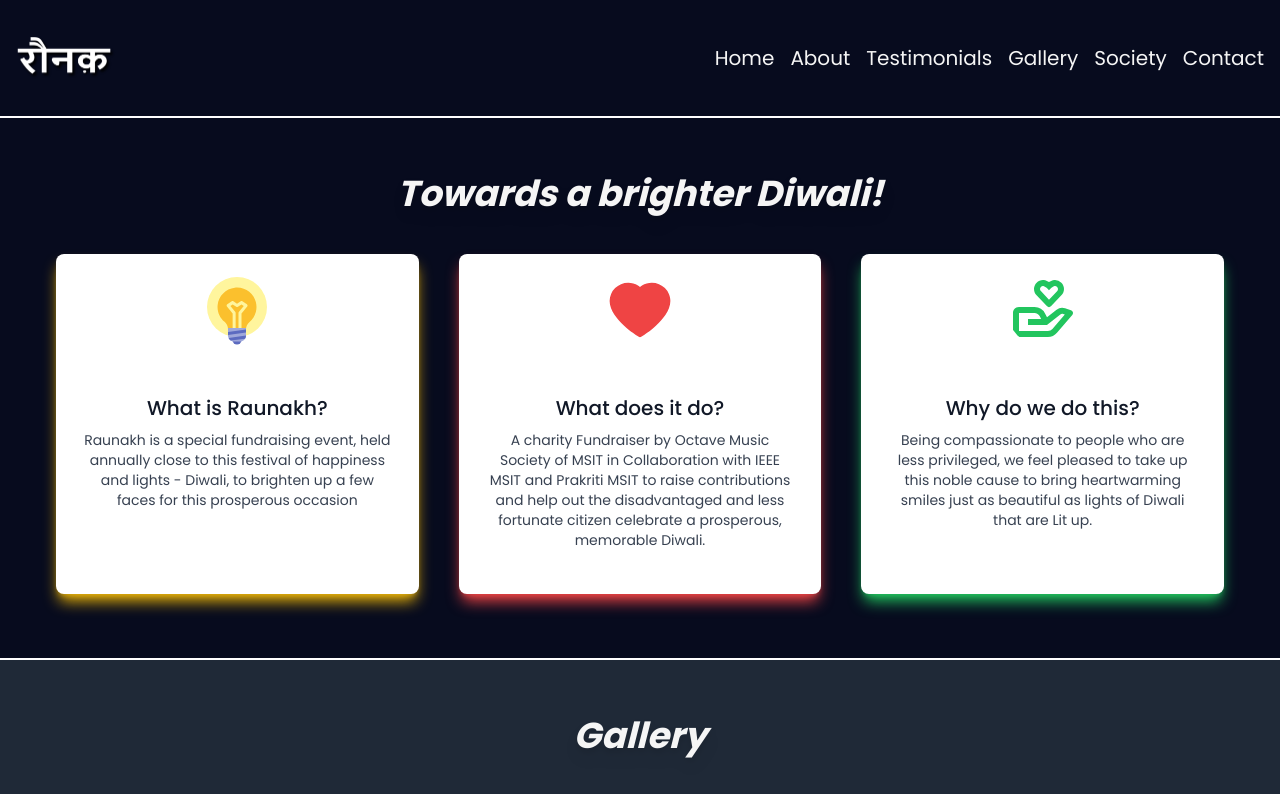
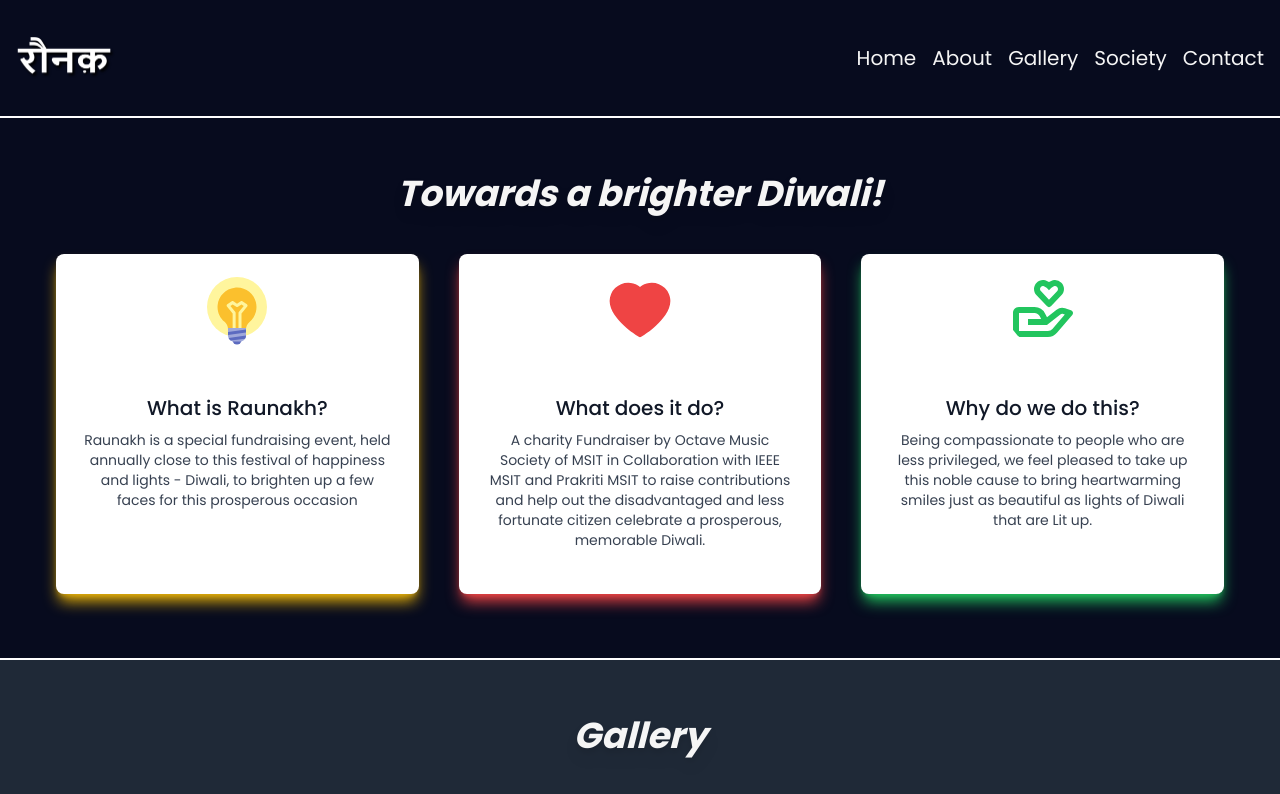
Before and after one commit to Im-Abhi/Raunakh-22, a React (Create React App) app in the folder client/: page / in a window 1280 px wide. Shown: the top 794 px of the page. Built offline with nearby package versions, Linux system fonts and the light colour scheme; grey boxes are pictures that could not be loaded; the HTML template or start-up script is replaced by a standard one.

Commit message:
remove testimonial link & update ids

```diff
--- a/client/src/Components/Contact.jsx
+++ b/client/src/Components/Contact.jsx
@@ -4,7 +4,7 @@ const Contact = () => {
 
     return (
         <>
-            <div className="max-w-screen-xl px-8 py-12 mx-auto rounded-lg md:px-12 lg:px-16 xl:px-32 bg-gray-800 text-gray-100">
+            <div className="px-8 py-12 mx-auto rounded-lg md:px-12 lg:px-16 xl:px-32 bg-gray-800 text-gray-100" id="contact">
                 <div className="flex justify-evenly items-center sm:flex-row flex-col gap-5">
                     <div className="space-y-2">
                         <h2 className="text-4xl font-bold leading-tight lg:text-5xl">Questions ?</h2>
--- a/client/src/Components/Navbar.jsx
+++ b/client/src/Components/Navbar.jsx
@@ -44,17 +44,10 @@ const Navbar = () => {
                     <a className="text-xl" href="#about" rel="noreferrer">
                         About
                     </a>
-                    <a
-                        className="text-xl"
-                        href="#testimonials"
-                        rel="noreferrer"
-                    >
-                        Testimonials
-                    </a>
                     <a className="text-xl" href="#gallery" rel="noreferrer">
                         Gallery
                     </a>
-                    <a className="text-xl" href="#society" rel="noreferrer">
+                    <a className="text-xl" href="#societies" rel="noreferrer">
                         Society
                     </a>
                     <a className="text-xl" href="#contact">
@@ -95,14 +88,6 @@ const Navbar = () => {
                             </a>
                             <a
                                 className="text-center w-full text-2xl sm:text-3xl font-medium py-5 px-0"
-                                href="#testimonials"
-                                onClick={handleMenuToggle}
-                                rel="noreferrer"
-                            >
-                                Testimonials
-                            </a>
-                            <a
-                                className="text-center w-full text-2xl sm:text-3xl font-medium py-5 px-0"
                                 href="#gallery"
                                 onClick={handleMenuToggle}
                                 rel="noreferrer"
@@ -111,7 +96,7 @@ const Navbar = () => {
                             </a>
                             <a
                                 className="text-center w-full text-2xl sm:text-3xl font-medium py-5 px-0"
-                                href="#society"
+                                href="#societies"
                                 onClick={handleMenuToggle}
                                 rel="noreferrer"
                             >
```
